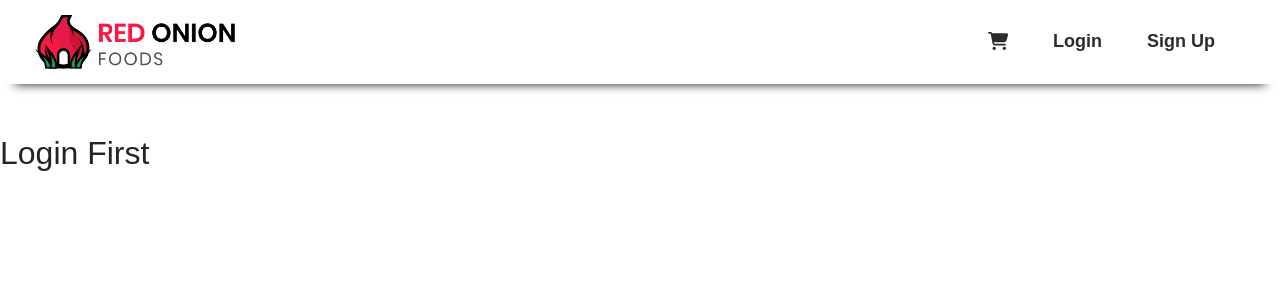
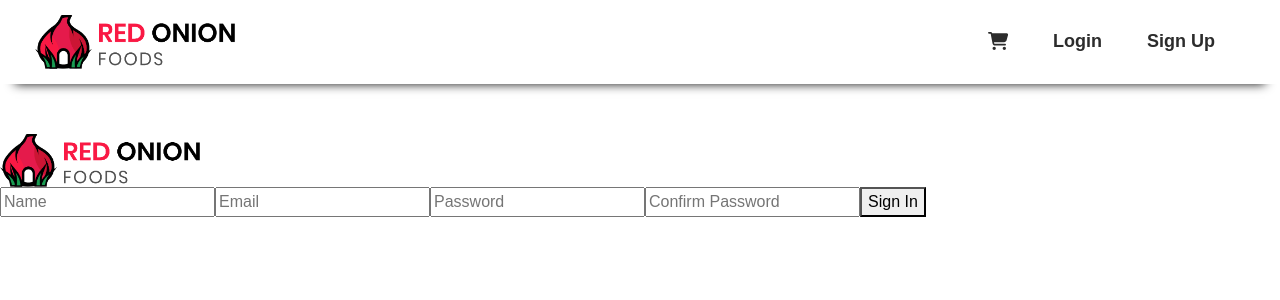
Before and after one commit to shafik720/Red-onion-restaurant, a React (Create React App) app: page /login in a window 1280 px wide. Shown: the top 300 px of the page. Built offline with nearby package versions, Linux system fonts and the light colour scheme; the HTML template or start-up script is replaced by a standard one.

Commit message:
require auth done

```diff
--- a/src/Pages/Login/Login.css
+++ b/src/Pages/Login/Login.css
@@ -0,0 +1,5 @@
+
+
+.login-header img{
+    width:200px;
+}
--- a/src/Pages/Login/Login.js
+++ b/src/Pages/Login/Login.js
@@ -1,6 +1,7 @@
 import React from 'react';
 import { useLocation, useNavigate } from 'react-router-dom';
 import './Login.css';
+import signInLogo from '../../utilities/images/logo2.png';
 
 const Login = () => {
     let navigate = useNavigate();
@@ -8,7 +9,18 @@ const Login = () => {
     let from = location.state?.from?.pathname || "/";
     return (
         <div>
-            <h2>Login First</h2>
+            <div className="login-header">
+                <img src={signInLogo} alt="" />
+            </div>
+            <div className="login-inputs">
+                <form action="">
+                    <input type="text" placeholder='Name' />
+                    <input type="email" name="" id="" placeholder='Email'/>
+                    <input type="password" name="" id="" placeholder='Password' />
+                    <input type="password" name="" id="" placeholder='Confirm Password' />
+                    <button type='submit'>Sign In</button>
+                </form>
+            </div>
         </div>
     );
 };
```
